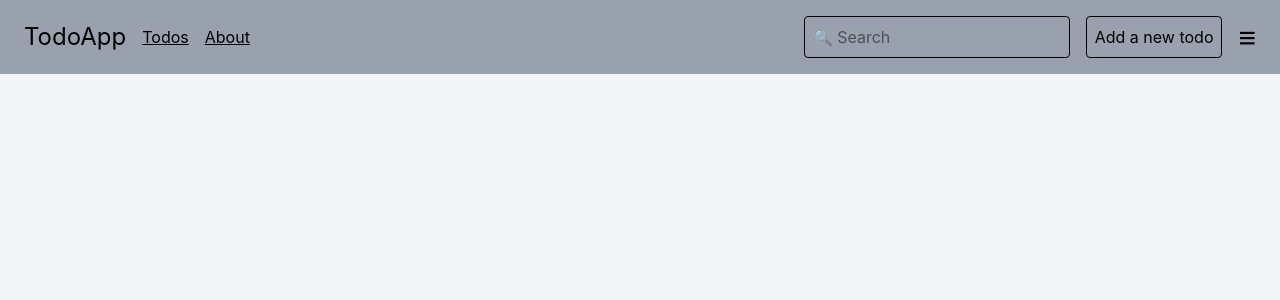
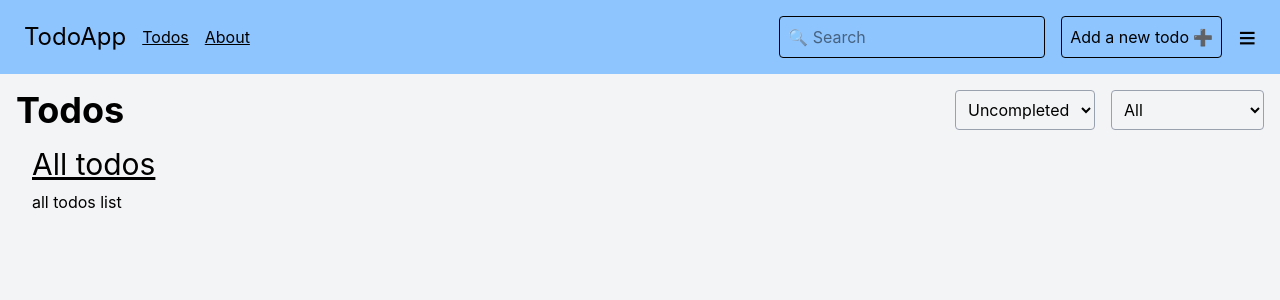
Before and after one commit to KalleLuukkanen/todo-app_v2, a React (Vite) app in the folder client/: page /todos in a window 1280 px wide. Shown: the top 300 px of the page. Built offline with nearby package versions, Linux system fonts and the light colour scheme.

Commit message:
TodoForm done visually. Now working on the todo page

```diff
--- a/client/src/App.tsx
+++ b/client/src/App.tsx
@@ -2,7 +2,7 @@ import { Routes, Route } from "react-router-dom";
 import Layout from "./components/main/Layout";
 import Home from "./components/pages/Home";
 import About from "./components/pages/about/About";
-import Todos from "./components/pages/todos/Todos";
+import TodoPage from "./components/pages/todos/TodoPage";
 import UserInfo from "./components/pages/user/UserInfo";
 
 
@@ -13,7 +13,7 @@ function App() {
       <Route element={<Layout />}>
         <Route path="/" element={<Home />} />
         <Route path="/about" element={<About />} />
-        <Route path="/todos" element={<Todos />} />
+        <Route path="/todos" element={<TodoPage />} />
         <Route path="/user" element={<UserInfo />} />
       </Route>
     </Routes>
--- a/client/src/components/main/Header.tsx
+++ b/client/src/components/main/Header.tsx
@@ -9,7 +9,7 @@ function Header() {
     const [isFormOpen, setIsFormOpen] = useState(false);
 
     return (
-        <header className="flex items-center p-4 bg-gray-400 relative">
+        <header className="flex items-center p-4 bg-blue-300 relative">
             <nav className="ml-2">
                 <ul className="flex items-center space-x-4">
                     <li>
@@ -39,7 +39,7 @@ function Header() {
             </nav>
             <div className="flex items-center space-x-4 ml-auto mr-2">
                 <input type="text" className="border-1 border-black p-2 rounded" placeholder="🔍 Search"></input>
-                <button className="cursor-pointer border-1 border-black p-2 rounded" onClick={() => setIsFormOpen(true)}>Add a new todo</button>
+                <button className="cursor-pointer border-1 border-black p-2 rounded" onClick={() => setIsFormOpen(true)}>Add a new todo ➕</button>
                 <button className="cursor-pointer text-3xl" onClick={() => setIsMenuOpen(prev => !prev)}>≡</button>
             </div>
             {isMenuOpen &&
--- a/client/src/components/pages/Home.tsx
+++ b/client/src/components/pages/Home.tsx
@@ -13,7 +13,7 @@ function Home() {
     return (
         <div className="flex flex-col space-y-4">
             <div className="space-y-2">
-                <button className="cursor-pointer text-3xl font-bold" onClick={() => setIsOpen_1(!isOpen_1)}>Three most urgent todos</button>
+                <button className="cursor-pointer text-3xl font-bold" onClick={() => setIsOpen_1(!isOpen_1)}>Most urgent todos</button>
                 {isOpen_1 && <ThreeLatest />}
             </div>
             <div className="grid grid-cols-1 md:grid-cols-2 gap-4">
--- /dev/null
+++ b/client/src/components/pages/todos/AllTodos.tsx
@@ -0,0 +1,7 @@
+function AllTodos() {
+    return (
+        <p>all todos list</p>
+    )
+}
+
+export default AllTodos;
--- /dev/null
+++ b/client/src/components/pages/todos/ThisMonths.tsx
@@ -0,0 +1,9 @@
+function ThisMonths() {
+    return (
+        <div>
+            months todos
+        </div>
+    )
+}
+
+export default ThisMonths;
--- a/client/src/components/pages/todos/ThisWeeks.tsx
+++ b/client/src/components/pages/todos/ThisWeeks.tsx
@@ -1,7 +1,7 @@
 function ThisWeeks() {
     return (
         <div>
-            testi
+            weeks todos
         </div>
     )
 }
--- a/client/src/components/pages/todos/Todays.tsx
+++ b/client/src/components/pages/todos/Todays.tsx
@@ -1,7 +1,7 @@
 function Todays() {
     return (
         <div>
-            testi
+            todays todos
         </div>
     )
 }
--- a/client/src/components/pages/todos/TodoForm.tsx
+++ b/client/src/components/pages/todos/TodoForm.tsx
@@ -7,10 +7,10 @@ function TodoForm() {
 
     return (
         <div
-            className="w-full max-w-lg max-h-[90vh] overflow-y-auto rounded-xl bg-white p-6 shadow-xl"
+            className="w-full max-w-lg max-h-[90vh] overflow-y-auto rounded-xl bg-white p-4 shadow-xl"
             onClick={(e) => e.stopPropagation()}
         >
-            <form onSubmit={handleForm} className="flex flex-col space-y-8">
+            <form onSubmit={handleForm} className="flex flex-col space-y-8 p-4 border-2 border-gray-300 rounded">
                 <p className="rounded bg-blue-200 p-4 text-2xl font-bold">
                     Add a new todo:
                 </p>
@@ -123,14 +123,13 @@ function TodoForm() {
                             )}
                         </div>
                     </div>
-
-                    <button
-                        type="submit"
-                        className="cursor-pointer rounded bg-blue-200 p-2"
-                    >
-                        Add todo
-                    </button>
                 </div>
+                <button
+                    type="submit"
+                    className="cursor-pointer rounded bg-blue-300 p-2"
+                >
+                    Add todo
+                </button>
             </form>
         </div>
     );
--- /dev/null
+++ b/client/src/components/pages/todos/TodoPage.tsx
@@ -0,0 +1,76 @@
+import { useState } from "react";
+import AllTodos from "./AllTodos";
+import Todays from "./Todays";
+import ThisWeeks from "./ThisWeeks";
+import ThisMonths from "./ThisMonths";
+
+function Todos() {
+    const [isOpen, setIsOpen] = useState(true);
+    const [filter, setFilter] = useState("all");
+    const [filterOnCompletion, setFilterOnCompletion] = useState("uncompleted");
+
+    return (
+        <div className="space-y-4">
+            <div className="flex items-center">
+                <button className="cursor-pointer text-4xl font-bold" onClick={() => setIsOpen(!isOpen)}>Todos</button>
+                {isOpen &&
+                    <div className="flex space-x-4 ml-auto">
+                        <select
+                            id="filter-completion"
+                            name="filter-completion"
+                            value={filterOnCompletion}
+                            onChange={(e) => setFilterOnCompletion(e.target.value)}
+                            className="rounded border border-gray-400 p-2"
+                        >
+                            <option value="uncompleted">Uncompleted</option>
+                            <option value="completed">Completed</option>
+                            <option value="all">All</option>
+                        </select>
+                        <select
+                            id="filter"
+                            name="filter"
+                            value={filter}
+                            onChange={(e) => setFilter(e.target.value)}
+                            className="rounded border border-gray-400 p-2"
+                        >
+                            <option value="all">All</option>
+                            <option value="today">Due today</option>
+                            <option value="week">Due this week</option>
+                            <option value="month">Due this month</option>
+                        </select>
+                    </div>
+                }
+            </div>
+            {
+                isOpen && <div className="ml-4">
+                    {filter === "all" &&
+                        <div className="space-y-2">
+                            <p className="text-3xl underline">All todos</p>
+                            <AllTodos />
+                        </div>}
+
+                    {filter === "today" &&
+                        <div className="space-y-2">
+                            <p className="text-3xl underline">Due today</p>
+                            <Todays />
+                        </div>}
+
+                    {filter === "week" &&
+                        <div className="space-y-2">
+                            <p className="text-3xl underline">Due this week</p>
+                            <ThisWeeks />
+                        </div>}
+
+                    {filter === "month" &&
+                        <div className="space-y-2">
+                            <p className="text-3xl underline">Due this month</p>
+                            <ThisMonths />
+                        </div>}
+                </div>
+            }
+
+        </div >
+    );
+}
+
+export default Todos;
--- a/client/src/components/pages/todos/Todos.tsx
+++ /dev/null
@@ -1,7 +0,0 @@
-function Todos() {
-    return (
-        <div></div>
-    );
-}
-
-export default Todos;
```
